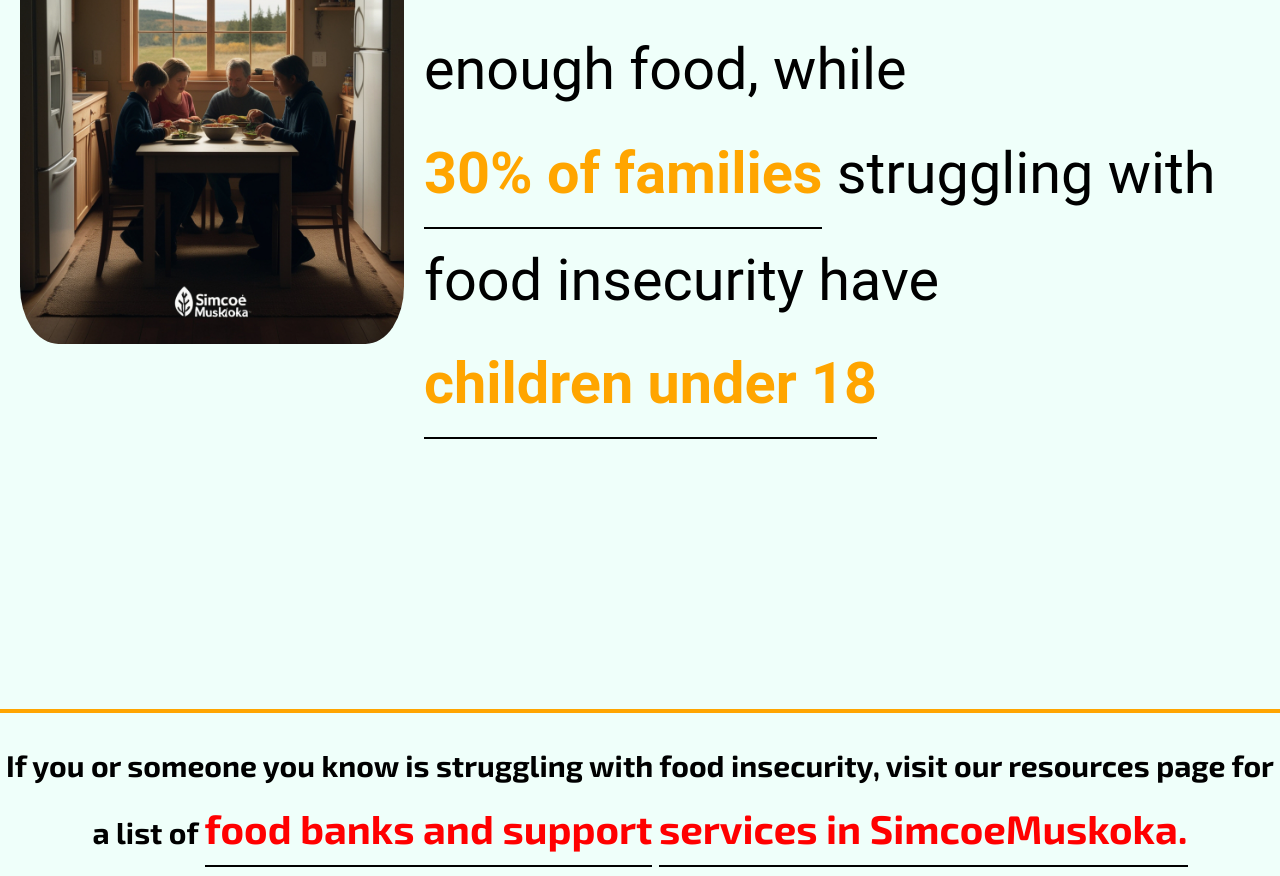
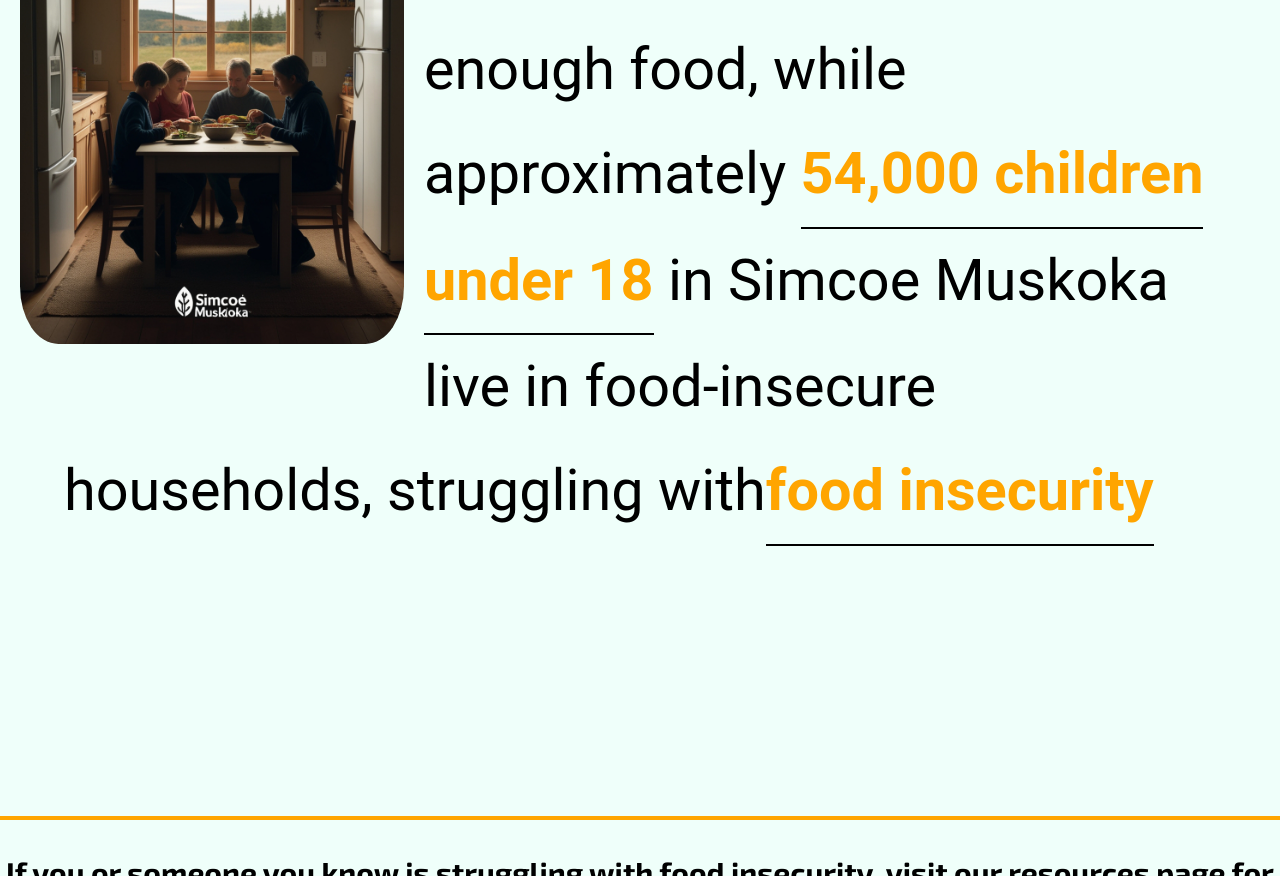
Before and after one commit to siwonhan-coding/SUP, a website: page public/Homepage/index.html in a window 1280 px wide. Shown: the part 2640-3516 px from the top of the page. Drawn offline with Linux system fonts and the light colour scheme; a script that the page names is missing; files whose address does not match are found by name.

Commit message:
cleaning1

```diff
--- a/public/Homepage/StyleSheet.css
+++ b/public/Homepage/StyleSheet.css
@@ -623,6 +623,10 @@ main p {
   }
 }
 
+.hidden{
+  text-align: right;
+}
+
 /* img.one {
   width: 50%;
   height: 50%;
--- a/public/Homepage/index.html
+++ b/public/Homepage/index.html
@@ -70,9 +70,9 @@
     <main class="hidden-4">
       <p>
         <span class="underline-pseudo">1 in 3 households</span>
-        in Simcoe Muskoka struggle to afford enough food, while
-        <span class="underline-pseudo">30% of families</span>
-          struggling with food insecurity have <span class="underline-pseudo">children under 18</span>
+        in Simcoe Muskoka struggle to afford enough food, while approximately
+        <span class="underline-pseudo">54,000 children</span><span class="underline-pseudo">under 18</span> in Simcoe Muskoka live in food-insecure households,
+          struggling with<span class="underline-pseudo">food insecurity</span>
       </p>
     </main>
     <hr style="border: 2px solid orange; margin: 30px 0 0 0;">
```
